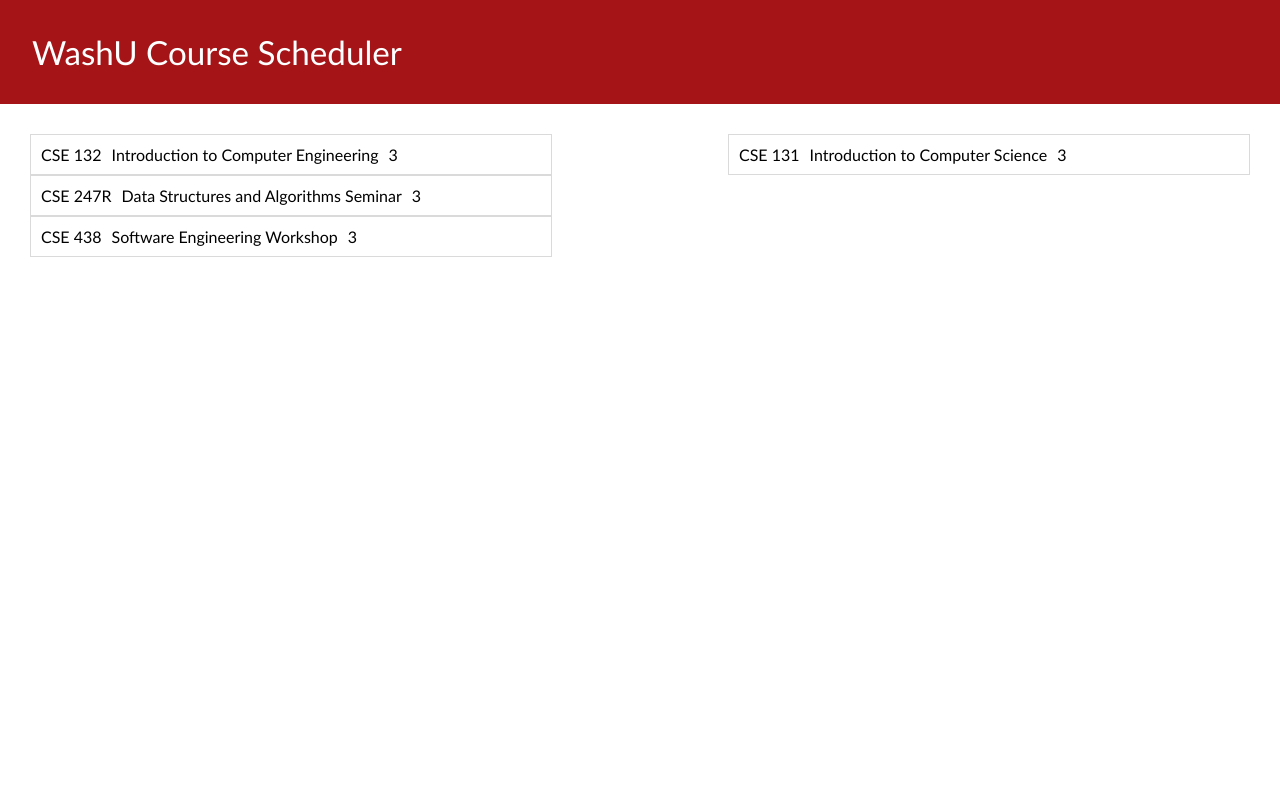
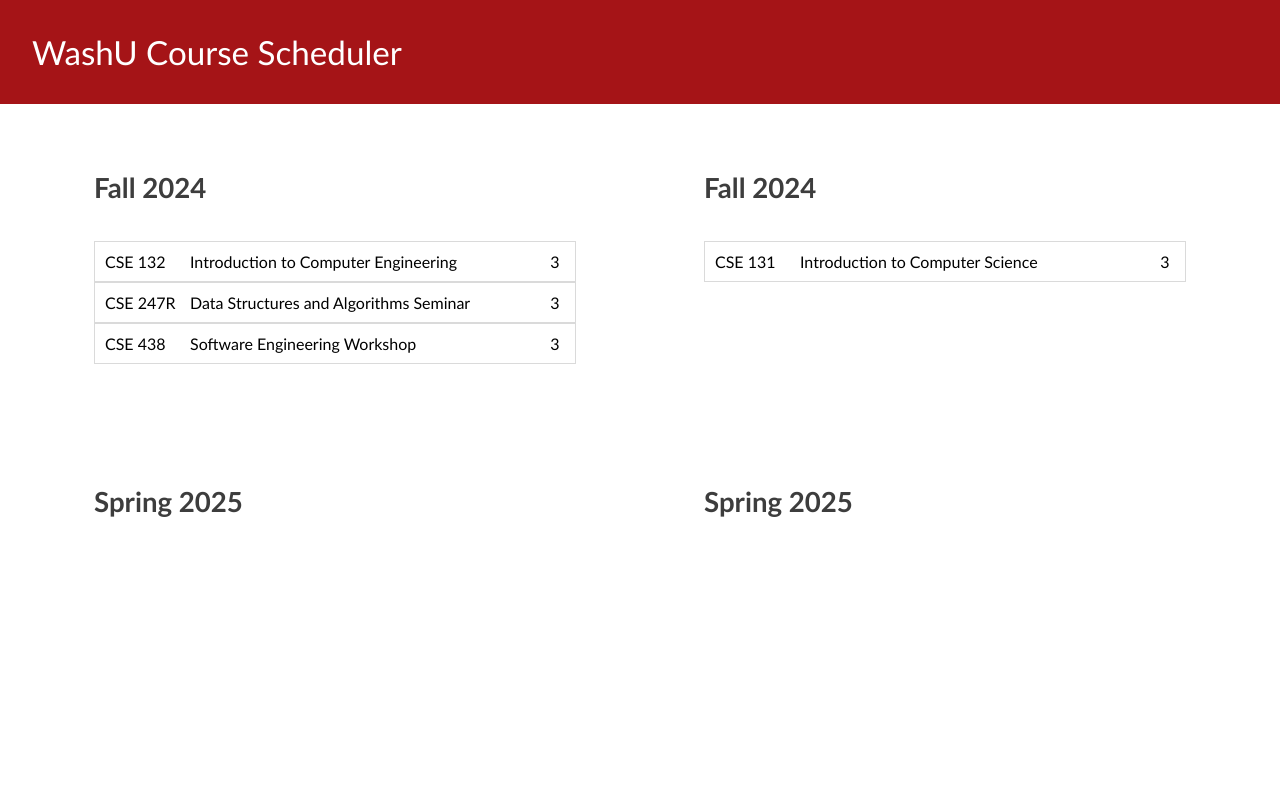
Before and after one commit to CSE437s/FL24-project-group-9, a React (Vite) app in the folder frontend/: page /scheduler in a window 1280 px wide. Shown: the top 800 px of the page. Built offline with nearby package versions, Linux system fonts and the light colour scheme.

Commit message:
add schedule pages with semester

```diff
--- a/frontend/src/components/ScheduleBlock.css
+++ /dev/null
@@ -1,13 +0,0 @@
-.schedule-block {
-  display: flex;
-  padding: 10px;
-  justify-content: space-between;
-}
-
-.schedule-row {
-  display: flex;
-  gap: 10px;
-  width: 500px;
-  padding: 10px;
-  border: var(--border-size) var(--border-table) solid;
-}
--- a/frontend/src/components/ScheduleBlock.tsx
+++ /dev/null
@@ -1,81 +0,0 @@
-import { Course } from '../models/Course'
-import { DragDropContext, Draggable, Droppable, DropResult } from "react-beautiful-dnd";
-import './ScheduleBlock.css'
-import { useEffect, useState } from 'react';
-import StudentAPI from '../services/StudentAPI';
-import { ScheduleRow } from './ScheduleRow';
-
-export const ScheduleBlock = () => {
-  const [recommended, setRecommended] = useState<Course[]>([]);
-  const [selected, setSelected] = useState<Course[]>([]);
-
-  useEffect(() => {
-    StudentAPI.getStudent().then((student) => {
-      setRecommended(student.recommended);
-      setSelected(student.taken.slice(0, 1));
-    });
-  }, []);
-
-  const handleDragDrop = (result: DropResult) => {
-    const { source, destination } = result;
-    console.log(result);
-
-    if (!destination || destination.droppableId !== 'right') {
-      return;
-    }
-
-    const sourceCourses = source.droppableId === 'left' ? recommended : selected;
-    const destinationCourses = destination.droppableId === 'right' ? selected : recommended;
-
-    const [movedCourse] = sourceCourses.splice(source.index, 1);
-    destinationCourses.splice(destination.index, 0, movedCourse);
-
-    if (source.droppableId === 'left') {
-      setRecommended([...sourceCourses]);
-      setSelected([...destinationCourses]);
-    }
-  };
-
-  return (
-    <div className="schedule-block">
-      <DragDropContext onDragEnd={handleDragDrop}>
-        <div className="recommended-block">
-          <Droppable droppableId="left">
-            {(provided) => (
-              <div ref={provided.innerRef} {...provided.droppableProps}>
-                  {recommended.map((course, index) => (
-                    <Draggable key={course.id} draggableId={course.id.toString()} index={index}>
-                      {(provided) => (
-                        <div ref={provided.innerRef} {...provided.draggableProps} {...provided.dragHandleProps}>
-                          <ScheduleRow course={course} />
-                        </div>
-                      )}
-                    </Draggable>
-                  ))}
-                  {provided.placeholder}
-              </div>
-            )}
-          </Droppable>
-        </div>
-        <div className="selected-block">
-          <Droppable droppableId="right">
-            {(provided) => (
-              <div ref={provided.innerRef} {...provided.droppableProps}>
-                  {selected.map((course, index) => (
-                    <Draggable key={course.id} draggableId={course.id.toString()} index={index}>
-                      {(provided) => (
-                        <div ref={provided.innerRef} {...provided.draggableProps} {...provided.dragHandleProps}>
-                          <ScheduleRow course={course} />
-                        </div>
-                      )}
-                    </Draggable>
-                  ))}
-                  {provided.placeholder}
-              </div>
-            )}
-          </Droppable>
-        </div>
-      </DragDropContext>
-    </div>
-  )
-}
--- /dev/null
+++ b/frontend/src/components/ScheduleDraggable.tsx
@@ -0,0 +1,29 @@
+import { Draggable, Droppable } from 'react-beautiful-dnd';
+import { Course } from '../models/Course'
+import { ScheduleRow } from './ScheduleRow';
+
+interface ScheduleDraggableProps {
+  courses: Course[];
+  droppableId: string;
+}
+
+export const ScheduleDraggable: React.FC<ScheduleDraggableProps> = ({courses, droppableId}) => {
+  return (
+    <Droppable droppableId={droppableId}>
+      {(provided) => (
+        <div ref={provided.innerRef} {...provided.droppableProps} className="schedule-draggable">
+            {courses.map((course, index) => (
+              <Draggable key={course.id} draggableId={course.id.toString()} index={index}>
+                {(provided) => (
+                  <div ref={provided.innerRef} {...provided.draggableProps} {...provided.dragHandleProps}>
+                    <ScheduleRow course={course} />
+                  </div>
+                )}
+              </Draggable>
+            ))}
+            {provided.placeholder}
+        </div>
+      )}
+    </Droppable>
+  );
+}
--- a/frontend/src/components/ScheduleRow.tsx
+++ b/frontend/src/components/ScheduleRow.tsx
@@ -1,5 +1,4 @@
 import { Course } from '../models/Course'
-import './ScheduleBlock.css'
 
 interface ScheduleRowProps {
   course: Course;
--- /dev/null
+++ b/frontend/src/components/SchedulerComponent.css
@@ -0,0 +1,32 @@
+.schedule-block {
+  display: flex;
+  padding: 10px;
+  justify-content: space-around;
+}
+
+.schedule-row {
+  box-sizing: border-box;
+  display: flex;
+  width: 482px;
+  gap: 5px;
+  padding: 10px;
+  border: var(--border-size) var(--border-table) solid;
+}
+
+.schedule-row div:nth-child(1) {
+  width: 80px;
+}
+
+.schedule-row div:nth-child(2) {
+  width: 350px;
+}
+
+.schedule-row div:nth-child(3) {
+  width: 20px;
+  text-align: center;
+}
+
+.schedule-draggable {
+  min-height: calc(5 * 41.5px);
+  width: 482px;
+}
--- /dev/null
+++ b/frontend/src/components/SchedulerComponent.tsx
@@ -0,0 +1,65 @@
+import { Course } from '../models/Course'
+import { DragDropContext, DropResult } from "react-beautiful-dnd";
+import { useEffect, useState } from 'react';
+import StudentAPI from '../services/StudentAPI';
+import { ScheduleDraggable } from './ScheduleDraggable';
+import './SchedulerComponent.css'
+
+export const ScheduleBlock = () => {
+  const [recommended, setRecommended] = useState<Course[]>([]);
+  const [selected, setSelected] = useState<Course[]>([]);
+
+  useEffect(() => {
+    StudentAPI.getStudent().then((student) => {
+      setRecommended(student.recommended);
+      setSelected(student.taken.slice(0, 1));
+    });
+  }, []);
+
+  const handleDragDrop = (result: DropResult) => {
+    const { source, destination } = result;
+    console.log(result);
+
+    if (!destination || destination.droppableId !== 'selected-1') {
+      return;
+    }
+
+    const sourceCourses = source.droppableId === 'recommended-1' ? recommended : selected;
+    const destinationCourses = destination.droppableId === 'selected-1' ? selected : recommended;
+
+    const [movedCourse] = sourceCourses.splice(source.index, 1);
+    destinationCourses.splice(destination.index, 0, movedCourse);
+
+    if (source.droppableId === 'recommended-1') {
+      setRecommended([...sourceCourses]);
+      setSelected([...destinationCourses]);
+    }
+  };
+
+  return (
+    <div className="schedule-block">
+      <DragDropContext onDragEnd={handleDragDrop}>
+        <div className="recommended-block">
+          <h4>Fall 2024</h4>
+          <ScheduleDraggable courses={recommended} droppableId="recommended-1" />
+          <h4>Spring 2025</h4>
+          <ScheduleDraggable courses={[]} droppableId="recommended-2" />
+          <h4>Fall 2025</h4>
+          <ScheduleDraggable courses={[]} droppableId="recommended-3" />
+          <h4>Spring 2026</h4>
+          <ScheduleDraggable courses={[]} droppableId="recommended-4" />
+        </div>
+        <div className="selected-block">
+          <h4>Fall 2024</h4>
+          <ScheduleDraggable courses={selected} droppableId="selected-1"/>
+          <h4>Spring 2025</h4>
+          <ScheduleDraggable courses={[]} droppableId="recommended-2" />
+          <h4>Fall 2025</h4>
+          <ScheduleDraggable courses={[]} droppableId="recommended-2" />
+          <h4>Spring 2026</h4>
+          <ScheduleDraggable courses={[]} droppableId="recommended-2" />
+        </div>
+      </DragDropContext>
+    </div>
+  )
+}
--- a/frontend/src/routes/DashboardPage.tsx
+++ b/frontend/src/routes/DashboardPage.tsx
@@ -2,7 +2,7 @@
 import HeaderBar from "../components/HeaderBar";
 import { Course } from "../models/Course";
 import StudentAPI from "../services/StudentAPI";
-import { ScheduleBlock } from "../components/ScheduleBlock";
+import { ScheduleRow } from "../components/ScheduleRow";
 
 export default function DashboardPage() {
   const [courses, setCourses] = useState<Course[]>([]);
@@ -20,9 +20,13 @@
       <HeaderBar />
       <div>
         <h3>Courses Taken</h3>
-        <ScheduleBlock courses={courses} />
+        {courses.map((course) => (
+          <ScheduleRow key={course.id} course={course} />
+        ))}
         <h3>Recommended</h3>
-        <ScheduleBlock courses={recommendations} />
+        {recommendations.map((course) => (
+          <ScheduleRow key={course.id} course={course} />
+        ))}
       </div>
     </div>
   )
--- a/frontend/src/routes/SchedulerPage.tsx
+++ b/frontend/src/routes/SchedulerPage.tsx
@@ -1,5 +1,5 @@
 import HeaderBar from "../components/HeaderBar";
-import { ScheduleBlock } from "../components/ScheduleBlock";
+import { ScheduleBlock } from "../components/SchedulerComponent";
 import './SchedulerPage.css'
 
 export default function SchedulerPage() {
```
